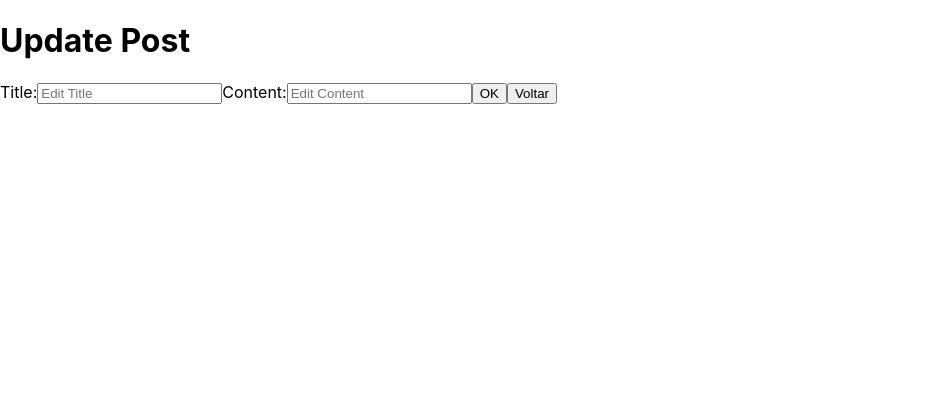
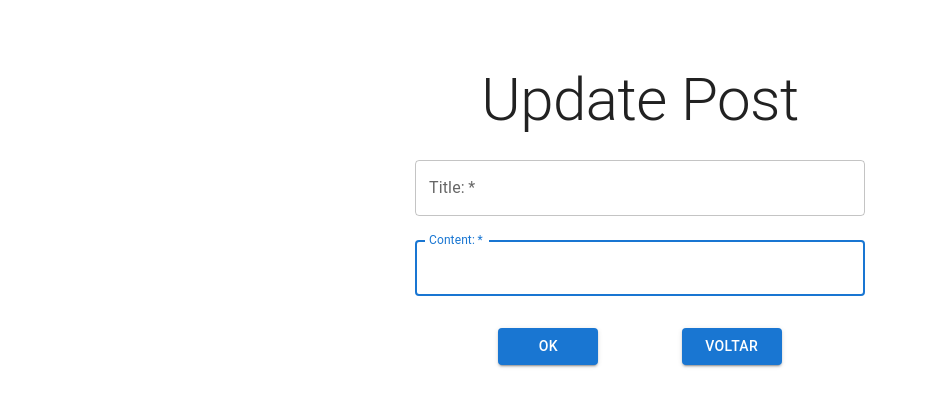
Before and after one commit to VictorVidal08/frontend-waid, a React (Create React App) app: page /update-post/1 in a window 1280 px wide. Shown: the top 406 px of the page, without its empty margins (0-928 px from the left). Built offline with nearby package versions, Linux system fonts and the light colour scheme; no server answers.

Commit message:
feat: adding style into create and update pages

```diff
--- a/src/components/createPost.tsx
+++ b/src/components/createPost.tsx
@@ -2,6 +2,12 @@ import React, { useState } from "react";
 import { ICreate } from "../interfaces/ICreate";
 import { createPost } from "../services/Requests";
 import { useNavigate } from "react-router-dom";
+import CssBaseline from '@mui/material/CssBaseline';
+import Box from '@mui/material/Box';
+import Typography from '@mui/material/Typography';
+import Container from '@mui/material/Container';
+import TextField from '@mui/material/TextField';
+import Button from '@mui/material/Button';
 
 export default function CreatePost() {
   const [title, setTitle] = useState("");
@@ -9,7 +15,7 @@ export default function CreatePost() {
 
   const navigate = useNavigate();
 
-    const handleCreate = async() => {
+  const handleCreate = async () => {
     const userData = JSON.parse(localStorage.getItem('user') || '{}');
     console.log('USERDATA', userData);
     const token = userData.token;
@@ -20,42 +26,60 @@ export default function CreatePost() {
   };
 
   return (
-    <div>
-      <h1>Create Post</h1>
-      <form>
-        <label>
-            Title:
-            <input
-            type="text"
-            name="title"
-            placeholder="New Title"
-            value={ title }
+    <Container component="main">
+      <CssBaseline />
+      <Box
+        sx={{ maxWidth: 450, margin: 'auto', marginTop: 8, display: 'flex', flexDirection: 'column', alignItems: 'center' }}
+      >
+        <Typography component="h1" variant="h2">Create Post</Typography>
+        <Box component="form"
+          noValidate sx={{ mt: 1 }}
+        >
+          <TextField
+            margin="normal"
+            required
+            fullWidth
+            id="Title"
+            label="Title:"
+            value={title}
             onChange={e => setTitle(e.target.value)}
+            autoComplete="email"
+            autoFocus
           />
-        </label>
-        <label>
-            Content:
-            <input
-            type="text"
-            name="content"
-            placeholder="New Content"
-            value={ content }
+          <TextField
+            value={content}
             onChange={e => setContent(e.target.value)}
+            autoComplete="content"
+            autoFocus
+            margin="normal"
+            required
+            fullWidth
+            id="Content"
+            label="Content:"
           />
-        </label>
-        <button
+          <Box
+            sx={{ display: 'flex', justifyContent: 'space-evenly' }}
+          >
+            <Button
               type="button"
-        onClick={ handleCreate }
+              onClick={handleCreate}
+              variant="contained"
+              sx={{ mt: 3, mb: 2, width: '100px' }}
             >
               OK
-        </button>
-        <button
+            </Button>
+            <Button
               type="button"
-        onClick={ () => navigate('/social-posts') }
+              onClick={() => navigate('/social-posts')}
+              variant="contained"
+              sx={{ mt: 3, mb: 2, width: '100px' }}
             >
               Voltar
-        </button>
-      </form>
-    </div>
+            </Button>
+          </Box>
+
+        </Box>
+      </Box>
+    </Container>
   );
 }
--- a/src/components/posts.tsx
+++ b/src/components/posts.tsx
@@ -56,12 +56,14 @@ export default function Posts() {
                     : posts.map((post: IPost) => (
                         <Box key={post.id}
                             sx={{
-                                border: '1px solid black',
+                                border: '1px gray solid',
+                                borderRadius: '5px',
                                 padding: '5px',
                                 display: 'flex',
                                 flexDirection: 'column',
                                 justifyContent: 'center',
                                 alignItems: 'center',
+                                margin: '5px'
                             }}
                         >
                             <p>{post.user.userName}</p>
--- a/src/components/updatePost.tsx
+++ b/src/components/updatePost.tsx
@@ -2,6 +2,12 @@ import React, { useState, useEffect } from "react";
 import { IPost } from "../interfaces/IPost";
 import { useNavigate } from "react-router-dom";
 import { getPosts, updatePost } from "../services/Requests";
+import CssBaseline from '@mui/material/CssBaseline';
+import Box from '@mui/material/Box';
+import Typography from '@mui/material/Typography';
+import Container from '@mui/material/Container';
+import TextField from '@mui/material/TextField';
+import Button from '@mui/material/Button';
 
 export default function UpdatePost() {
   const [title, setTitle] = useState("");
@@ -12,7 +18,7 @@ export default function UpdatePost() {
   const postId = Number(window.location.pathname.split('/')[2]);
 
   useEffect(() => {
-    const getPostById = async() => {
+    const getPostById = async () => {
       const userData = JSON.parse(localStorage.getItem('user') || '{}');
       const token = userData.token
       const allPosts = await getPosts(token);
@@ -24,7 +30,7 @@ export default function UpdatePost() {
     // eslint-disable-next-line react-hooks/exhaustive-deps
   }, []);
 
-  const handleUpdate = async() => {
+  const handleUpdate = async () => {
     const userData = JSON.parse(localStorage.getItem('user') || '{}');
     const token = userData.token
     const updateData = { postId, title, content, token };
@@ -33,41 +39,59 @@ export default function UpdatePost() {
   };
 
   return (
-    <div>
-      <h1>Update Post</h1>
-      <form>
-        <label>
-            Title:
-            <input
-            type="text"
-            name="title"
-            placeholder="Edit Title"
-            value={ title }
+    <Container component="main">
+      <CssBaseline />
+      <Box
+        sx={{ maxWidth: 450, margin: 'auto', marginTop: 8, display: 'flex', flexDirection: 'column', alignItems: 'center' }}
+      >
+        <Typography component="h1" variant="h2">Update Post</Typography>
+        <Box component="form"
+          noValidate sx={{ mt: 1 }}
+        >
+          <TextField
+            value={title}
             onChange={e => setTitle(e.target.value)}
+            autoComplete="title"
+            autoFocus
+            margin="normal"
+            required
+            fullWidth
+            id="Title"
+            label="Title:"
           />
-        </label>
-        <label>
-            Content:
-            <input
-            type="text"
-            name="content"
-            placeholder="Edit Content"
-            value={ content }
+          <TextField
+            value={content}
             onChange={e => setContent(e.target.value)}
+            autoComplete="content"
+            autoFocus
+            margin="normal"
+            required
+            fullWidth
+            id="Content"
+            label="Content:"
           />
-        </label>
-        <button
+          <Box
+            sx={{ display: 'flex', justifyContent: 'space-evenly' }}
+          >
+            <Button
               type="button"
-        onClick={ handleUpdate }
+              onClick={handleUpdate}
+              variant="contained"
+              sx={{ mt: 3, mb: 2, width: '100px' }}
             >
               OK
-        </button>
-        <button
+            </Button>
+            <Button
               type="button"
+              onClick={() => navigate('/social-posts')}
+              variant="contained"
+              sx={{ mt: 3, mb: 2, width: '100px' }}
             >
               Voltar
-        </button>
-      </form>
-    </div>
+            </Button>
+          </Box>
+        </Box>
+      </Box>
+    </Container >
   );
 }
--- a/src/components/usersList.tsx
+++ b/src/components/usersList.tsx
@@ -37,8 +37,10 @@ export default function UsersList() {
                     : users.map((user: IUser) => (
                         <Box key={user.id}
                             sx={{
-                                border: '1px solid black',
+                                border: '1px gray solid',
                                 padding: '5px',
+                                borderRadius: '5px',
+                                margin: '5px'
                             }}
                         >
                             <p>{user.userName}</p>
--- a/src/pages/SocialPosts.tsx
+++ b/src/pages/SocialPosts.tsx
@@ -38,7 +38,7 @@ export default function SocialPosts() {
                     Olá {userName}!! bem vindo ao SocialPosts!!
                     Você está logado com o email: {email}
                     <img
-                        style={{ width: '100px', height: '100px' }}
+                        style={{ width: '100px', height: '100px', borderRadius: '20%' }}
                         src={userImage} alt={userName} />
                 </Box>
                 <Box
```
Lines whose indentation alone changed are shown as unchanged.
